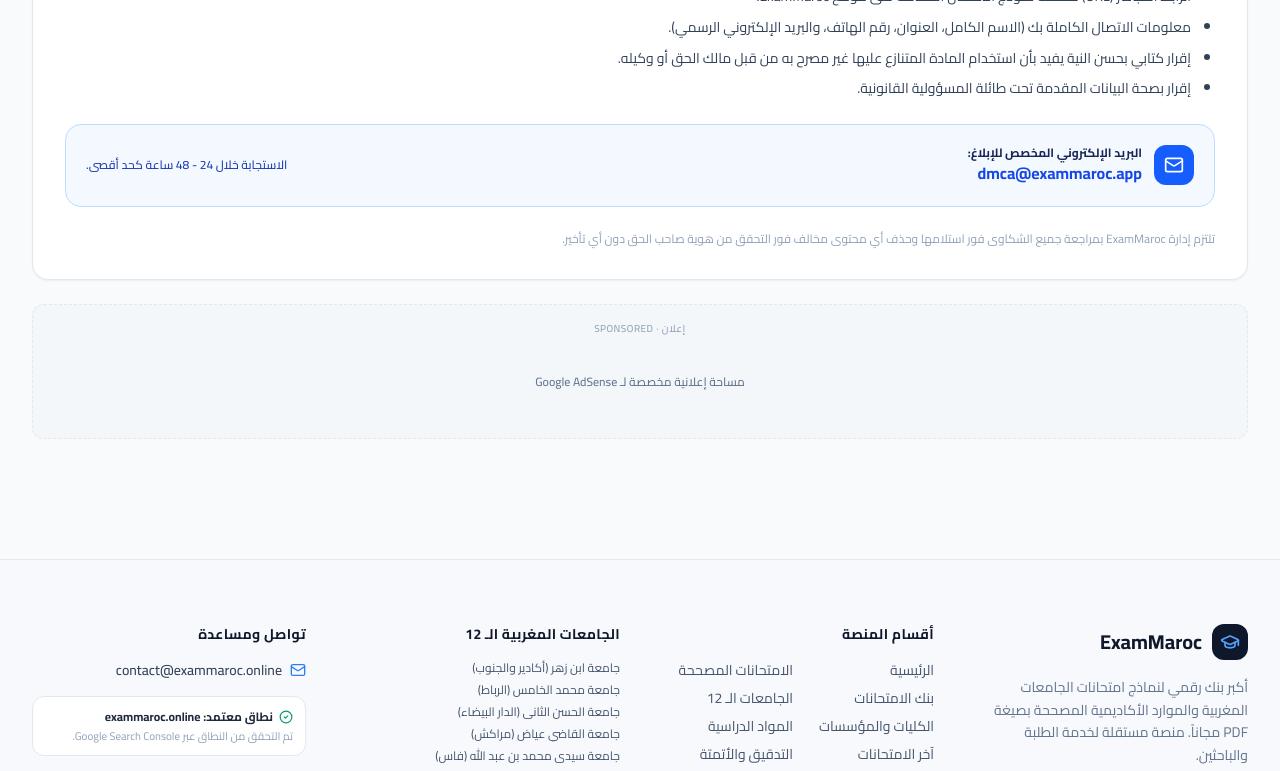
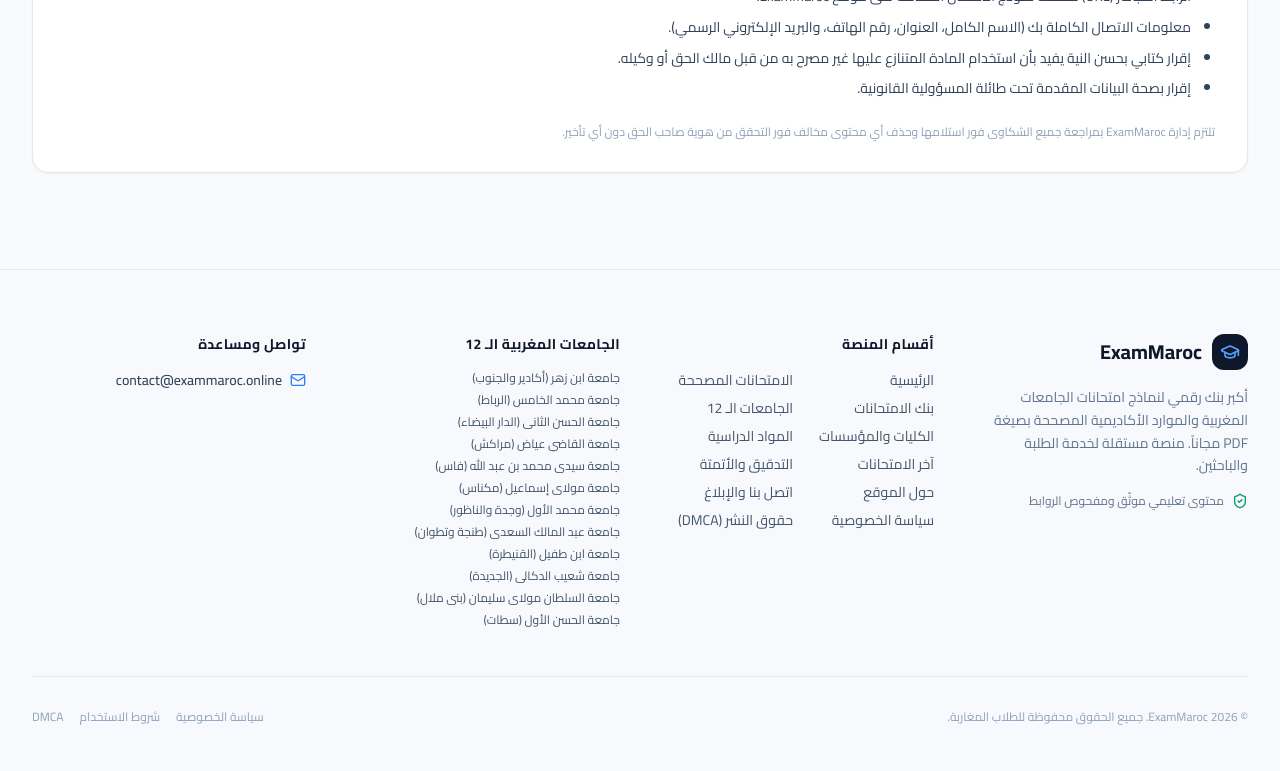
Before and after one commit to bara-bara/ExamMaroc, a React (Vite) app: page /dmca in a window 1280 px wide. Shown: the part 460-1231 px from the top of the page. Built offline with nearby package versions, Linux system fonts and the light colour scheme.

Commit message:
refactor: remove ads and redundant sections
- Disable AdSlot component.
- Remove verification and contact UI sections.
- Update vite path resolution and add npm legacy peer deps.

```diff
--- a/package.json
+++ b/package.json
@@ -28,7 +28,6 @@
     "@types/react": "^19.3.0",
     "@types/react-dom": "^19.3.0",
     "autoprefixer": "^10.4.21",
-    "esbuild": "^0.25.0",
     "tailwindcss": "^4.3.3",
     "tsx": "^4.21.0",
     "typescript": "^7.0.2",
--- a/src/components/AdSlot.tsx
+++ b/src/components/AdSlot.tsx
@@ -5,15 +5,6 @@
   className?: string;
 }
 
-export default function AdSlot({ format = 'auto', className = '' }: AdSlotProps) {
-  return (
-    <aside aria-label="مساحة إعلانية" className={`my-6 rounded-xl border border-dashed border-slate-200 bg-slate-100/60 p-4 text-center ${className}`}>
-      <p className="mb-1.5 text-[10px] font-medium uppercase tracking-wider text-slate-400">
-        إعلان · Sponsored
-      </p>
-      <div className="flex min-h-[80px] items-center justify-center text-xs text-slate-500 font-medium">
-        مساحة إعلانية مخصصة لـ Google AdSense
-      </div>
-    </aside>
-  );
+export default function AdSlot(_props: AdSlotProps) {
+  return null;
 }
--- a/src/components/Footer.tsx
+++ b/src/components/Footer.tsx
@@ -106,15 +106,6 @@
               <Mail className="h-4 w-4 text-blue-500" />
               contact@exammaroc.online
             </a>
-            <div className="rounded-xl border border-slate-200 bg-white p-3 text-xs text-slate-500 space-y-1">
-              <div className="flex items-center gap-1.5 font-bold text-slate-800">
-                <CheckCircle2 className="h-3.5 w-3.5 text-emerald-600" />
-                <span>نطاق معتمد: exammaroc.online</span>
-              </div>
-              <p className="text-[11px] text-slate-400">
-                تم التحقق من النطاق عبر Google Search Console.
-              </p>
-            </div>
           </div>
         </div>
 
--- a/src/pages/DmcaPage.tsx
+++ b/src/pages/DmcaPage.tsx
@@ -1,5 +1,5 @@
 import React from 'react';
-import { Mail, ShieldAlert } from 'lucide-react';
+import { ShieldAlert } from 'lucide-react';
 import Breadcrumbs from '../components/Breadcrumbs';
 import AdSlot from '../components/AdSlot';
 import SEO from '../components/SEO';
@@ -66,28 +66,6 @@
             </ul>
           </section>
 
-          {/* Contact Box */}
-          <div className="rounded-2xl border border-blue-200 bg-blue-50/70 p-5 flex flex-col sm:flex-row items-start sm:items-center justify-between gap-4">
-            <div className="flex items-center gap-3">
-              <span className="flex h-10 w-10 items-center justify-center rounded-xl bg-blue-600 text-white shrink-0">
-                <Mail className="h-5 w-5" />
-              </span>
-              <div>
-                <span className="text-xs font-bold text-blue-950 block">البريد الإلكتروني المخصص للإبلاغ:</span>
-                <a
-                  href="mailto:dmca@exammaroc.app"
-                  className="font-bold text-blue-700 text-base hover:underline"
-                >
-                  dmca@exammaroc.app
-                </a>
-              </div>
-            </div>
-
-            <span className="text-xs text-blue-800 font-medium">
-              الاستجابة خلال 24 - 48 ساعة كحد أقصى.
-            </span>
-          </div>
-
           <p className="text-xs text-slate-400">
             تلتزم إدارة ExamMaroc بمراجعة جميع الشكاوى فور استلامها وحذف أي محتوى مخالف فور التحقق من هوية صاحب الحق دون أي تأخير.
           </p>
--- a/vite.config.ts
+++ b/vite.config.ts
@@ -8,7 +8,7 @@
     plugins: [react(), tailwindcss()],
     resolve: {
       alias: {
-        '@': path.resolve(__dirname, '.'),
+        '@': path.resolve(import.meta.dirname || '.', '.'),
       },
     },
     server: {
```
Also changed, not shown: 1 other file (tests, documents, lock files or other folders).
